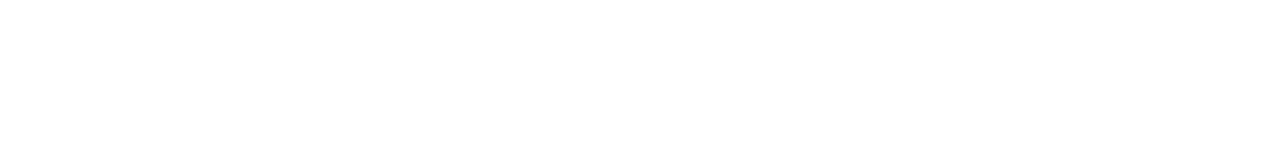
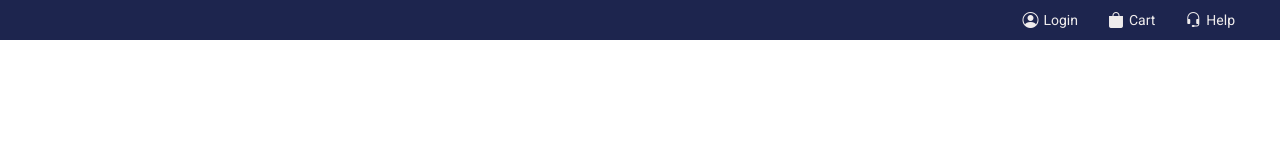
Before and after one commit to Shreyash-Kale41/kisan-ecommerce, a plain HTML site: page index.html in a window 1280 px wide. Drawn offline with nearby package versions, Linux system fonts and the light colour scheme.

Commit message:
PSA1123:Build Navbar

```diff
--- a/index.html
+++ b/index.html
@@ -4,12 +4,33 @@
     <meta charset="UTF-8">
     <meta name="viewport" content="width=device-width, initial-scale=1.0">
     <title>Kisan-Ecommerce</title>
+    <link rel="shortcut icon" href="kisan.jpg" type="image/x-icon">
     <!-- External CSS -->
     <link rel="stylesheet" href="style.css">
     <!-- CDN- Bootstrap -->
     <link rel="stylesheet" href="https://cdn.jsdelivr.net/npm/bootstrap-icons@1.3.0/font/bootstrap-icons.css">
 </head>
 <body>
+    <!-- Navigtion Section -->
+    <section id="navbar">
+        <div>
+            <i class="bi bi-person-circle"></i>
+            <span>Login</span>
+        </div>
+        <div>
+            <i class="bi bi-bag-fill"></i>
+            <span>Cart</span>
+        </div>
+        <div id="help">
+            <i class="bi bi-headset"></i>
+            <span>Help</span>
+        </div>
+    </section>
 
+    <!-- Category Section -->
+
+    <!-- Main Section -->
+
+    <!-- Footer Section -->
 </body>
 </html>
--- a/style.css
+++ b/style.css
@@ -4,3 +4,34 @@
  font-family: "Roboto", serif;
 */
 @import url('https://fonts.googleapis.com/css2?family=Poppins&family=Roboto&display=swap');
+
+*{
+    margin: 0;
+    padding: 0;
+    box-sizing: border-box;
+    font-family: "Roboto", serif;
+}
+
+#navbar
+{
+    height: 40px;
+    display: flex;
+    justify-content: flex-end;
+    gap: 30px;
+    padding: 5px;
+    color: #EFECEC;
+    background-color: #1D254E;
+}
+
+#navbar div,i{
+    display: flex;
+    justify-content: center;
+    align-items: center;
+    gap: 5px;
+}
+#navbar span{
+    font-size: 14px;
+}
+#help{
+    margin-right: 40px;
+}
```
Also changed, not shown: kisan.jpg (added).
